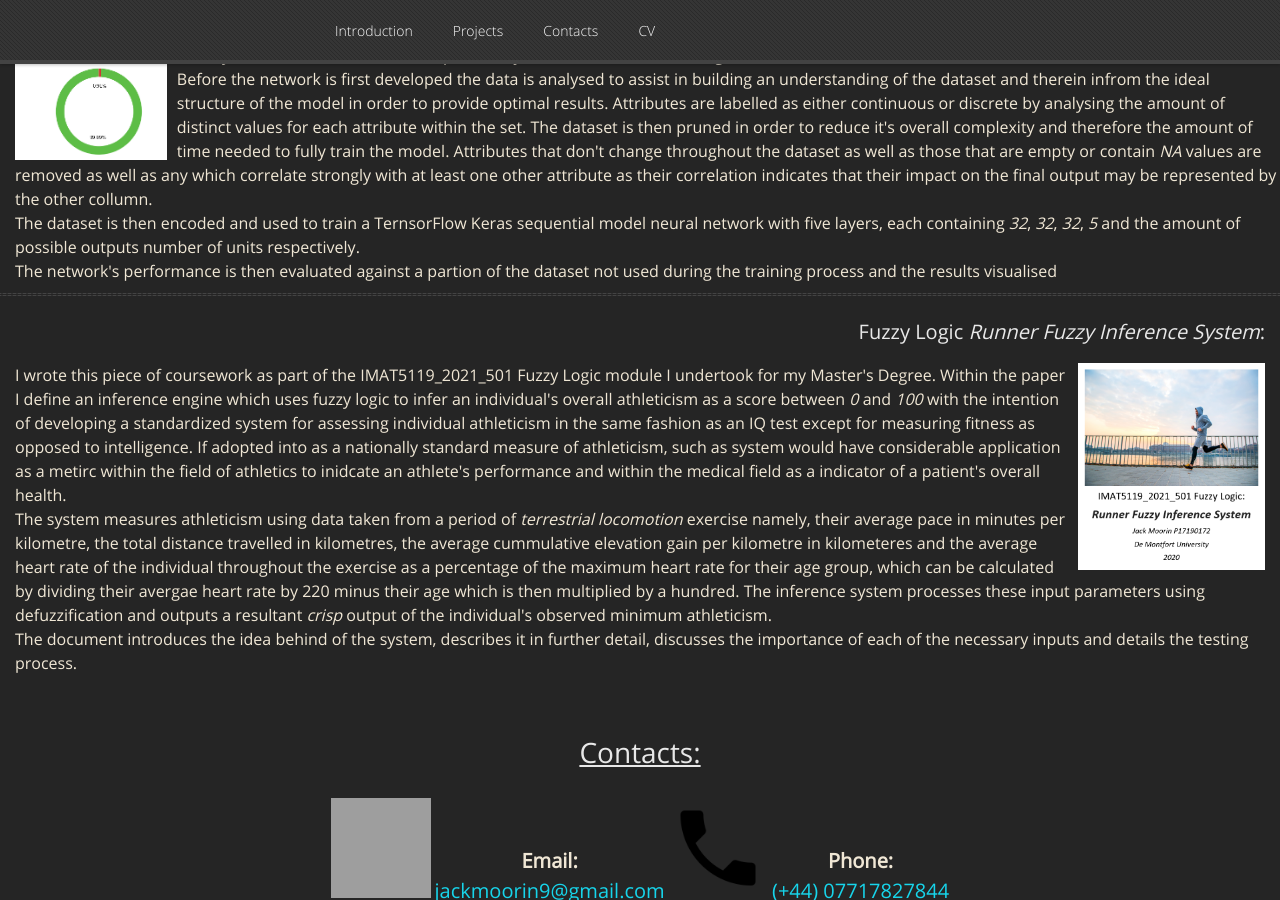
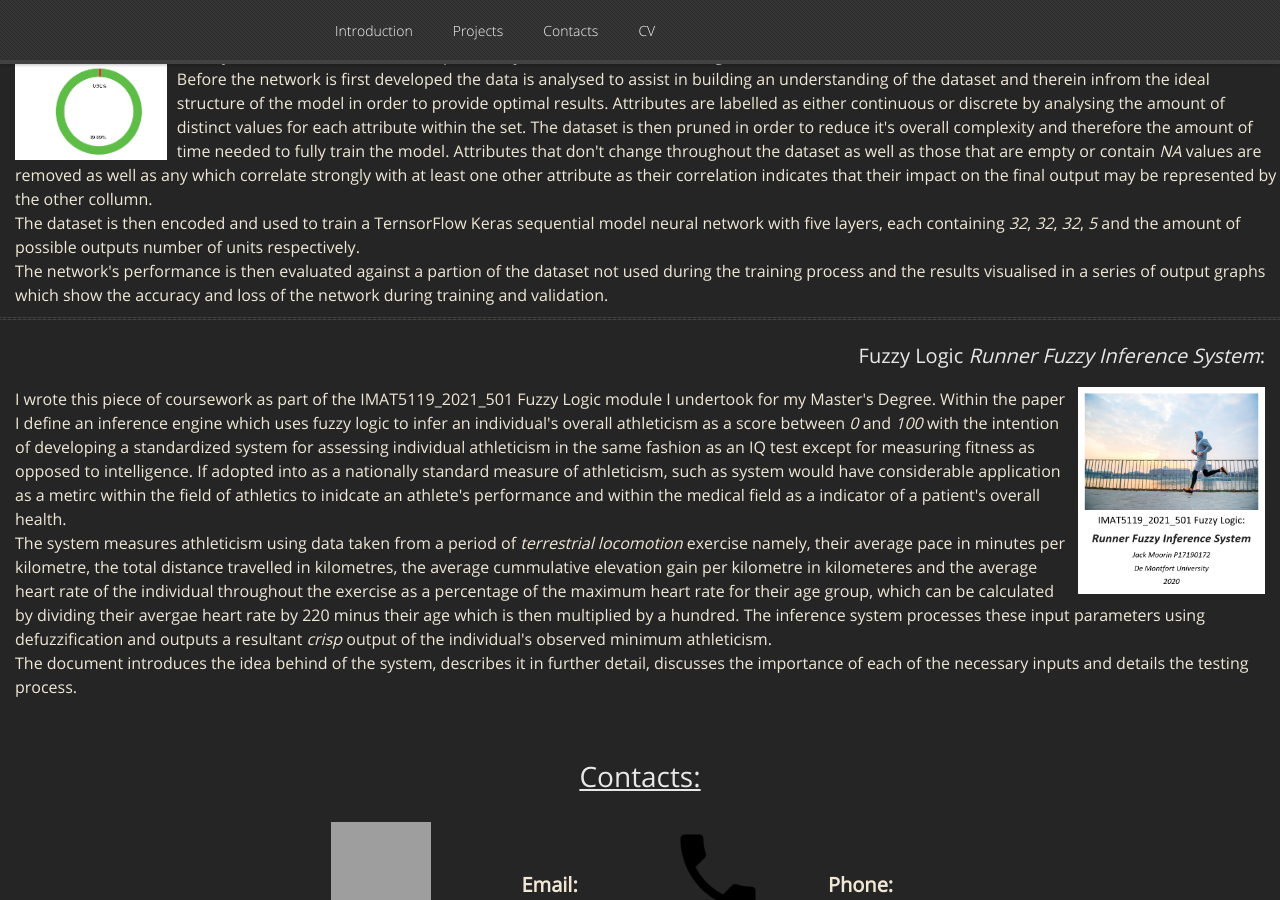
Before and after one commit to GamesProgrammingGrad2021/GamesProgrammingGrad2021.github.io, a Jekyll site: the page built from index.md, in a window 1280 px wide and 900 px high, scrolled down 1873 px. Built offline with Jekyll 4.4.1, drawn with Linux system fonts in a browser that asks for light colours; nearby versions of some CDN libraries; our own code applies the rules of GitHub Pages for plain Markdown files; grey boxes are pictures that could not be loaded.

Commit message:
Update default.html

```diff
--- a/_layouts/default.html
+++ b/_layouts/default.html
@@ -165,7 +165,8 @@
 				collumn.<br>The dataset is then encoded and used to train a TernsorFlow Keras sequential model neural network with five layers,
 				each containing <i>32</i>, <i>32</i>, <i>32</i>, <i>5</i> and the amount of possible outputs number of units respectively.<br>
 				The network's performance is then evaluated against a partion of the dataset not used during the training process and the
-				results visualised
+				results visualised in a series of output graphs which show the accuracy and loss of the network during training and validation.
+
 				</div>
 			</div>
 
```
